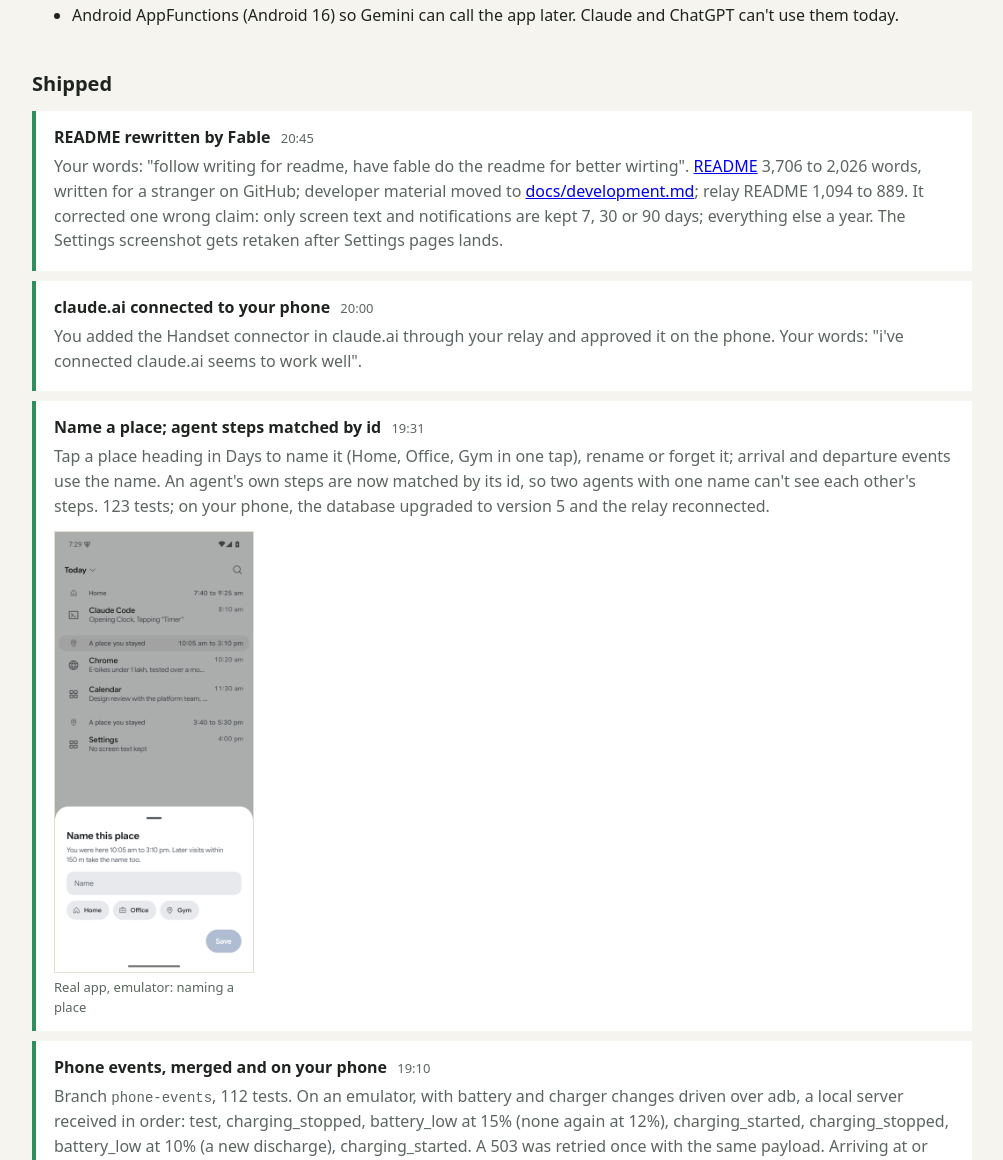
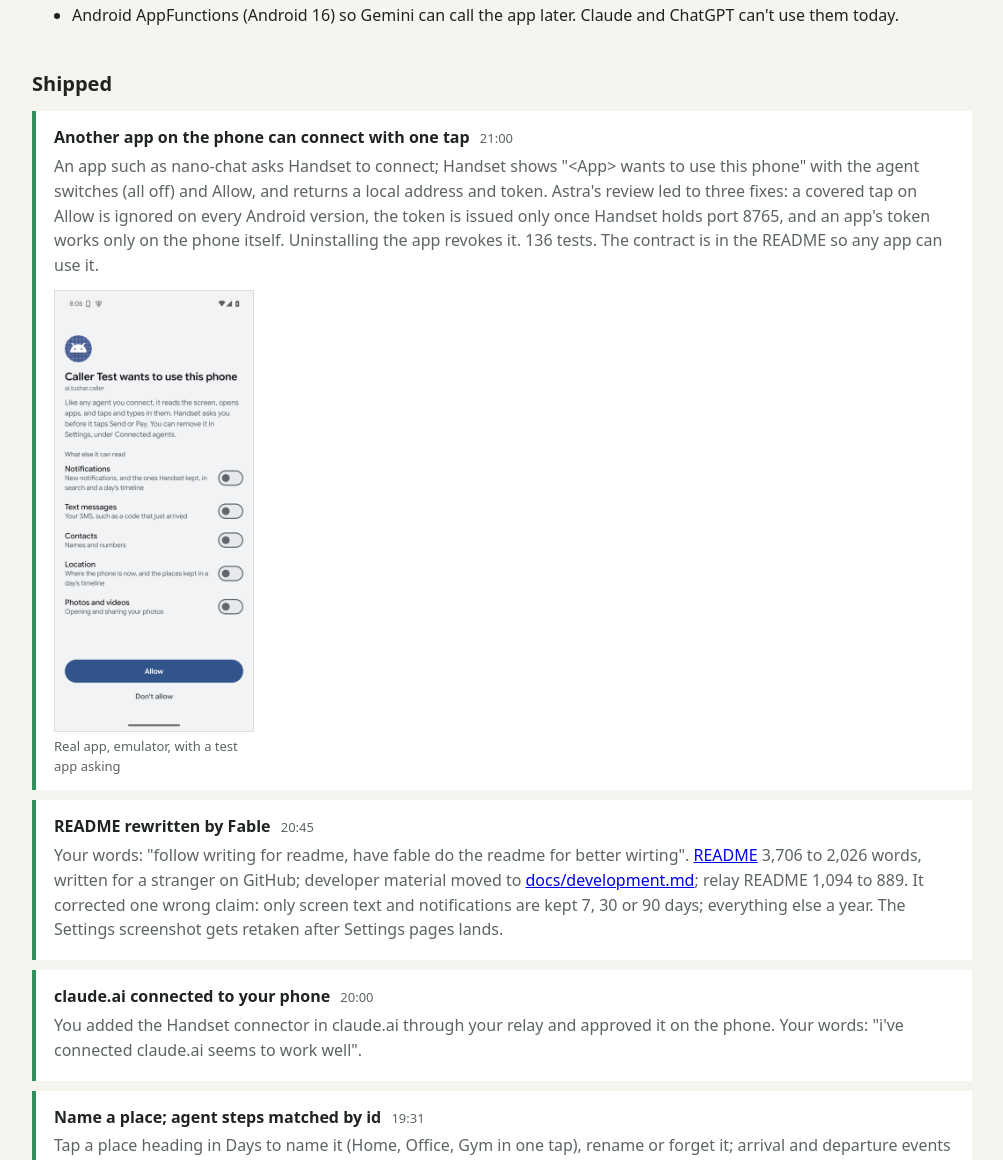
Before and after one commit to triptu/handset, a plain HTML site: page docs/progress.html in a window 1280 px wide. Shown: the part 6644-7804 px from the top of the page, without its empty margins (138-1141 px from the left). Drawn offline with Linux system fonts and the light colour scheme.

Commit message:
Progress page: connect-app shipped

```diff
--- a/docs/progress.html
+++ b/docs/progress.html
@@ -182,6 +182,11 @@
 
 <h2>Shipped</h2>
 <div class="entry shipped">
+  <h3>Another app on the phone can connect with one tap <span class="time">21:00</span></h3>
+  <p>An app such as nano-chat asks Handset to connect; Handset shows "&lt;App&gt; wants to use this phone" with the agent switches (all off) and Allow, and returns a local address and token. Astra's review led to three fixes: a covered tap on Allow is ignored on every Android version, the token is issued only once Handset holds port 8765, and an app's token works only on the phone itself. Uninstalling the app revokes it. 136 tests. The contract is in the README so any app can use it.</p>
+  <div class="shots"><figure><img src="progress/images/connect-app-allow.png" alt=""><figcaption>Real app, emulator, with a test app asking</figcaption></figure></div>
+</div>
+<div class="entry shipped">
   <h3>README rewritten by Fable <span class="time">20:45</span></h3>
   <p>Your words: "follow writing for readme, have fable do the readme for better wirting". <a href="https://github.com/triptu/handset#readme">README</a> 3,706 to 2,026 words, written for a stranger on GitHub; developer material moved to <a href="https://github.com/triptu/handset/blob/main/docs/development.md">docs/development.md</a>; relay README 1,094 to 889. It corrected one wrong claim: only screen text and notifications are kept 7, 30 or 90 days; everything else a year. The Settings screenshot gets retaken after Settings pages lands.</p>
 </div>
```
Also changed, not shown: docs/progress/images/connect-app-allow.png (added).
